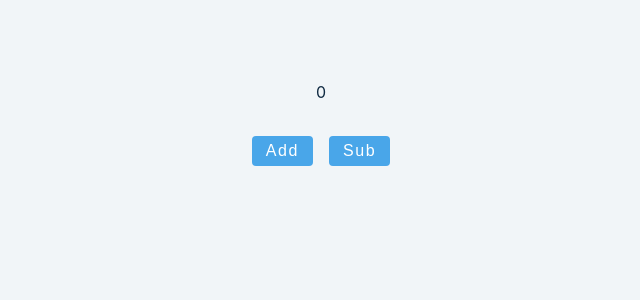
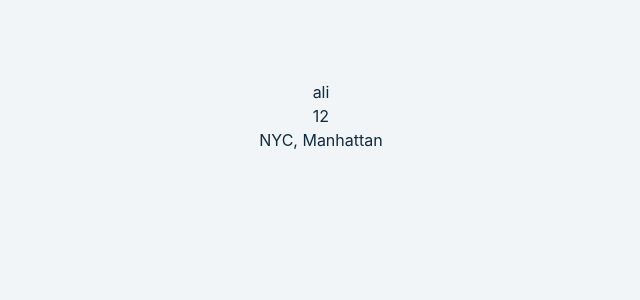
Before and after one commit to alivarastepour/react, a React (Create React App) app: page / in a window 1280 px wide. Shown: the top 300 px of the page, without its empty margins (319-959 px from the left). Built offline with nearby package versions, Linux system fonts and the light colour scheme.

Commit message:
proxy design pattern

```diff
--- a/src/App.js
+++ b/src/App.js
@@ -1,5 +1,5 @@
 import React from "react";
-import Setup from "./tutorial/DesignPatterns/Singleton";
+import Setup from "./tutorial/DesignPatterns/Proxy";
 function App() {
   return (
     <div className="container">
--- /dev/null
+++ b/src/tutorial/DesignPatterns/Proxy/index.js
@@ -0,0 +1,18 @@
+import myObjectProxy from "./proxy";
+const Setup = () => {
+    try {
+        // myObjectProxy.age = 222; // throws error
+        // myObjectProxy.age = "salam"; // throws error
+        myObjectProxy.age = 12;
+    }catch (e){
+        console.log(e.message)
+        myObjectProxy.age = 0;
+    }
+    return <>
+        <div>{myObjectProxy.name}</div>
+        <div>{myObjectProxy.age}</div>
+        <div>{myObjectProxy.address}</div>
+    </>
+}
+
+export default Setup;
--- /dev/null
+++ b/src/tutorial/DesignPatterns/Proxy/proxy.js
@@ -0,0 +1,32 @@
+const myObject = {
+    name:'ali',
+    age:12,
+    address:"NYC, Manhattan"
+}
+const myObjectProxy = new Proxy(myObject, {
+    get: (obj, prop) => obj[prop],
+    set: (obj, prop, value) => {
+        switch (prop){
+            case 'age':
+                if (typeof value !== 'number')
+                    throw new Error('age should be number')
+                else if (value > 100)
+                    throw new Error("age > 100")
+                else{
+                    obj[prop] = value;
+                    return true;
+                }
+            break
+            case 'name':
+            case 'address':
+                obj[prop] = value;
+                return true;
+            break
+            default:
+                throw new Error('not found')
+                return false;
+        }
+    }
+})
+
+export default myObjectProxy;
```
